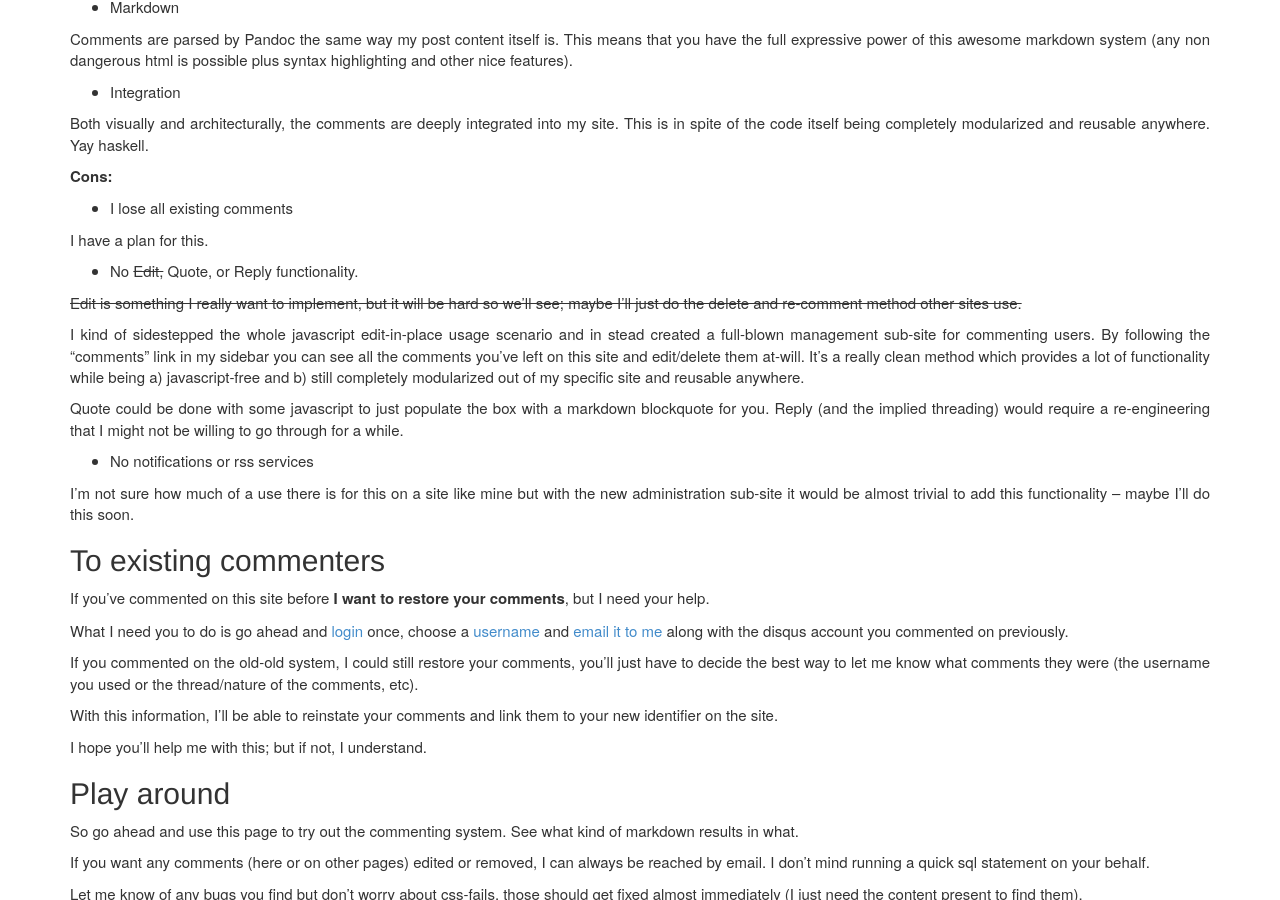
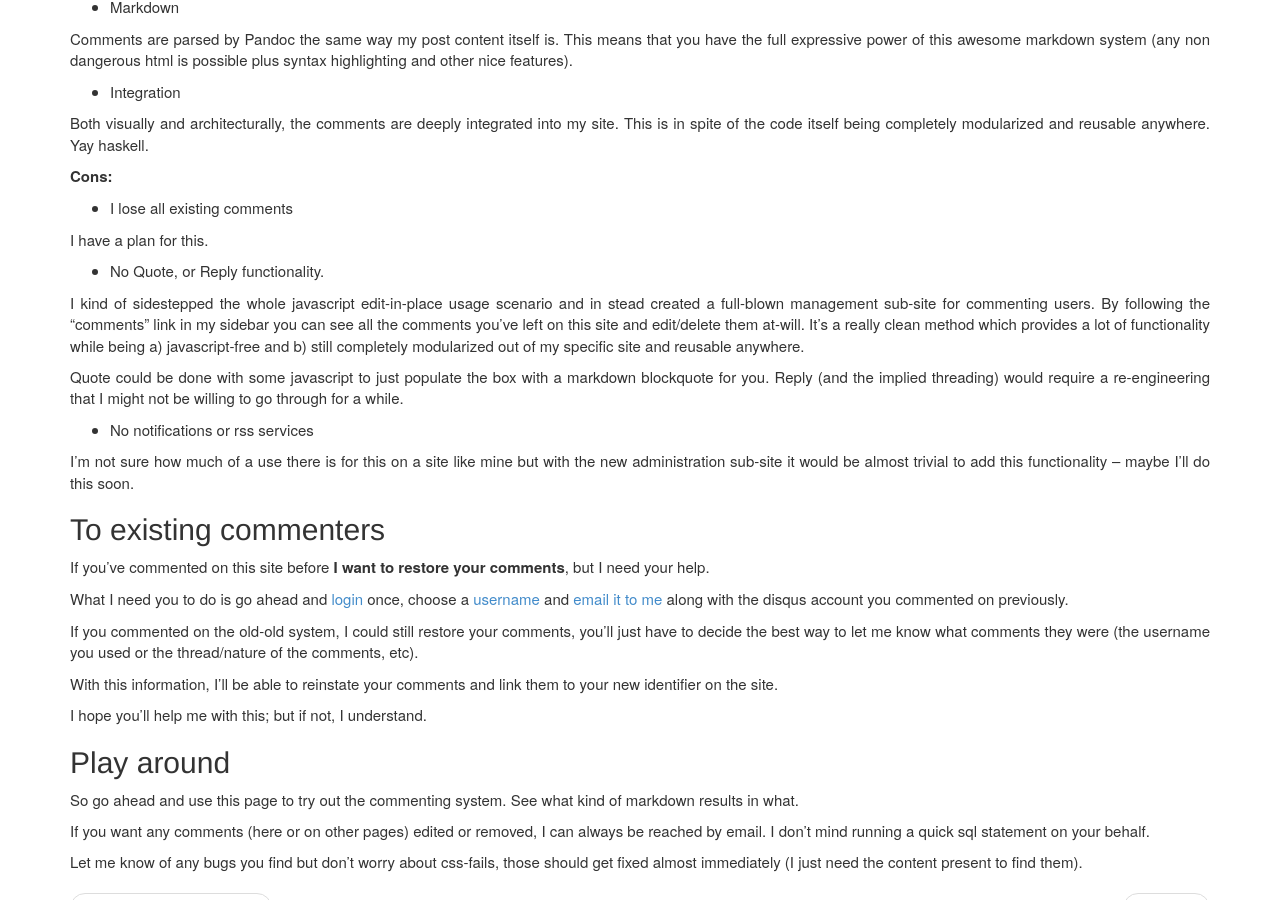
Before and after one commit to pbrisbin/pbrisbin.com, a Jekyll site: the page built from _posts/2011-07-08-comments.md, in a window 1280 px wide and 900 px high, scrolled down 702 px. Built offline with Jekyll 4.4.1, drawn with Linux system fonts in a browser that asks for light colours.

Commit message:
Content fixes

```diff
--- a/_posts/2011-07-08-comments.md
+++ b/_posts/2011-07-08-comments.md
@@ -80,11 +80,7 @@ modularized and reusable anywhere. Yay haskell.
 
 I have a plan for this.
 
-* No <del>Edit,</del> Quote, or Reply functionality.
-
-<del>Edit is something I really want to implement, but it will be hard
-so we'll see; maybe I'll just do the delete and re-comment method other
-sites use.</del>
+* No Quote, or Reply functionality.
 
 I kind of sidestepped the whole javascript edit-in-place usage scenario
 and in stead created a full-blown management sub-site for commenting
```
Also changed, not shown: _posts/2011-03-26-notes.md (+1 -1 lines).
